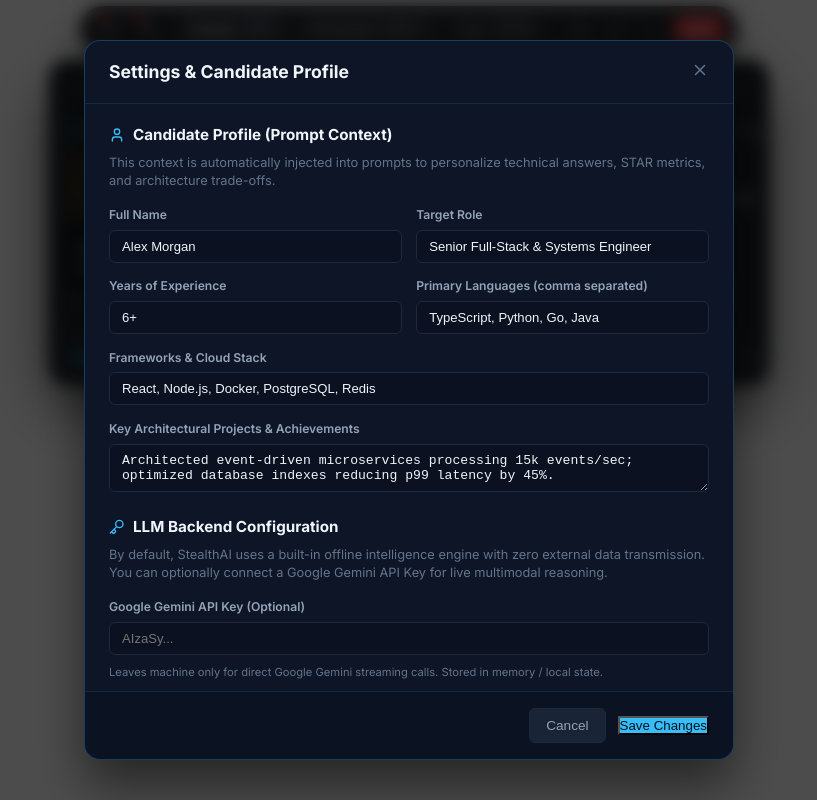
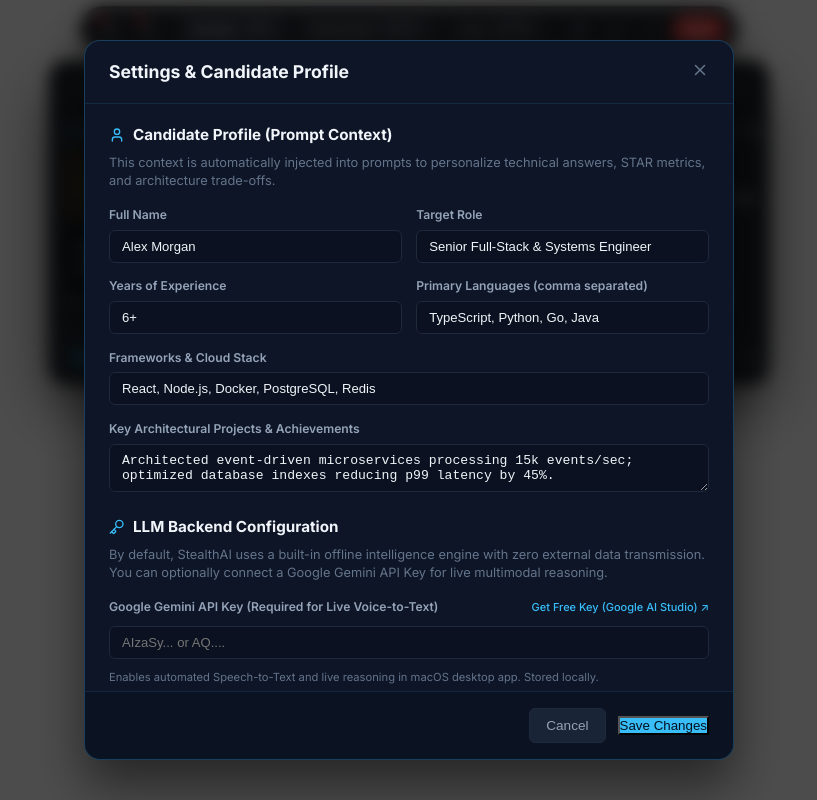
Before and after one commit to swaroop22/stealthAI, a React (Vite) app: page / in a window 1280 px wide. Both pictures are taken after a click on the button "Settings". Shown: the whole page, without its empty margins (231-1048 px from the left). Built offline with nearby package versions, Linux system fonts and the light colour scheme.

Commit message:
fix(speech): support modern gemini-3.6-flash and enable transcription for all valid Gemini API keys

```diff
--- a/src/components/PrateekOverlay.tsx
+++ b/src/components/PrateekOverlay.tsx
@@ -487,7 +487,7 @@ export const PrateekOverlay: React.FC<Props> = ({
                           <span className="live-pulse-dot" />
                           <span className="live-mic-title">{activeSpeaker} Speaking (Live Stream)</span>
                         </div>
-                        {interimText.trim() && (
+                        {interimText.trim() && !interimText.startsWith("🎤") && !interimText.startsWith("⚡") && !interimText.startsWith("⚠️") && (
                           <button
                             className="btn-live-answer-action"
                             onClick={() => onTriggerAnswer(interimText.trim())}
@@ -500,14 +500,16 @@ export const PrateekOverlay: React.FC<Props> = ({
                       </div>
                       <p className="live-speech-content">
                         {interimText.trim()
-                          ? `"${interimText.trim()}"`
+                          ? interimText.startsWith("🎤") || interimText.startsWith("⚡") || interimText.startsWith("⚠️")
+                            ? interimText.trim()
+                            : `"${interimText.trim()}"`
                           : "Listening... speak into your microphone"}
                       </p>
                     </div>
                   )}
 
                   {/* API KEY SETUP BANNER IF NOT CONFIGURED */}
-                  {!apiKey && (
+                  {(!apiKey || apiKey.trim().length < 15) && (
                     <div className="prateek-api-alert">
                       <div className="api-alert-left">
                         <AlertTriangle size={13} className="icon-amber" />
--- a/src/components/SettingsModal.tsx
+++ b/src/components/SettingsModal.tsx
@@ -142,15 +142,47 @@ export const SettingsModal: React.FC<Props> = ({
             </p>
 
             <div className="form-group full-width">
-              <label>Google Gemini API Key (Optional)</label>
+              <div style={{ display: "flex", justifyContent: "space-between", alignItems: "center", marginBottom: "4px" }}>
+                <label style={{ margin: 0 }}>Google Gemini API Key (Required for Live Voice-to-Text)</label>
+                <a
+                  href="https://aistudio.google.com/app/apikey"
+                  target="_blank"
+                  rel="noreferrer"
+                  style={{ fontSize: "11px", color: "#38bdf8", textDecoration: "none", fontWeight: 500 }}
+                >
+                  Get Free Key (Google AI Studio) ↗
+                </a>
+              </div>
               <input
-                type="password"
-                placeholder="AIzaSy..."
+                type="text"
+                placeholder="AIzaSy... or AQ...."
                 value={localApiKey}
-                onChange={(e) => setLocalApiKey(e.target.value)}
+                onChange={(e) => setLocalApiKey(e.target.value.trim())}
+                style={{
+                  borderColor:
+                    localApiKey && localApiKey.length < 20
+                      ? "#f59e0b"
+                      : localApiKey && localApiKey.length >= 20
+                      ? "#10b981"
+                      : undefined
+                }}
               />
-              <span className="field-hint">
-                Leaves machine only for direct Google Gemini streaming calls. Stored in memory / local state.
+              {localApiKey && localApiKey.length < 20 && (
+                <div style={{ marginTop: "6px", fontSize: "11.5px", color: "#f59e0b", display: "flex", alignItems: "center", gap: "6px" }}>
+                  <span>⚠️</span>
+                  <span>
+                    API key is too short ({localApiKey.length} chars). Gemini keys are typically 39+ characters.
+                  </span>
+                </div>
+              )}
+              {localApiKey && localApiKey.length >= 20 && (
+                <div style={{ marginTop: "6px", fontSize: "11.5px", color: "#10b981", display: "flex", alignItems: "center", gap: "6px" }}>
+                  <span>✓</span>
+                  <span>Active Gemini API key detected ({localApiKey.slice(0, 4)}...).</span>
+                </div>
+              )}
+              <span className="field-hint" style={{ marginTop: "4px", display: "block" }}>
+                Enables automated Speech-to-Text and live reasoning in macOS desktop app. Stored locally.
               </span>
             </div>
           </div>
--- a/src/services/aiEngine.ts
+++ b/src/services/aiEngine.ts
@@ -16,6 +16,12 @@ export class AIEngine {
     }
   }
 
+  private static readonly FLASH_MODELS = [
+    "gemini-3.6-flash",
+    "gemini-3-flash-preview",
+    "gemini-flash-latest"
+  ];
+
   public static async generateStreamingResponse(
     prompt: string,
     mode: AssistantMode,
@@ -28,7 +34,7 @@ export class AIEngine {
     this.abortController = new AbortController();
     const signal = this.abortController.signal;
 
-    if (apiKey && apiKey.trim().length > 15 && apiKey.startsWith("AIza")) {
+    if (apiKey && apiKey.trim().length > 15) {
       try {
         await this.streamGeminiAPI(prompt, mode, profile, snippet, apiKey.trim(), callbacks, signal);
         return;
@@ -42,7 +48,7 @@ export class AIEngine {
   }
 
   public static async transcribeAudio(blob: Blob, apiKey: string): Promise<string> {
-    if (!apiKey || !apiKey.startsWith("AIza")) {
+    if (!apiKey || apiKey.trim().length < 15) {
       return "";
     }
     const base64Data = await new Promise<string>((resolve, reject) => {
@@ -57,9 +63,11 @@ export class AIEngine {
     });
 
     const rawMime = blob.type || "audio/webm";
-    const mimeType = rawMime.split(";")[0];
-    const url = "https://generativelanguage.googleapis.com/v1beta/models/gemini-1.5-flash:generateContent?key=" + apiKey.trim();
+    const mimeType = rawMime.split(";")[0] || "audio/webm";
 
+    for (const model of this.FLASH_MODELS) {
+      try {
+        const url = `https://generativelanguage.googleapis.com/v1beta/models/${model}:generateContent?key=${apiKey.trim()}`;
         const response = await fetch(url, {
           method: "POST",
           headers: { "Content-Type": "application/json" },
@@ -87,12 +95,22 @@ export class AIEngine {
         });
 
         if (!response.ok) {
-      throw new Error(`Speech Transcription HTTP ${response.status}`);
+          console.warn(`Model ${model} transcription HTTP error ${response.status}, trying fallback if available...`);
+          continue;
         }
 
         const data = await response.json();
         const candidateText = data.candidates?.[0]?.content?.parts?.[0]?.text;
-    return candidateText ? candidateText.trim() : "";
+        if (!candidateText) return "";
+        const clean = candidateText.trim();
+        if (clean.toLowerCase() === "none" || clean.toLowerCase() === "none.") return "";
+        return clean;
+      } catch (err) {
+        console.warn(`Model ${model} transcription request failed:`, err);
+      }
+    }
+
+    return "";
   }
 
   private static async streamGeminiAPI(
@@ -122,8 +140,11 @@ export class AIEngine {
 
     contents.push({ role: "user", parts: userParts });
 
-    const url = "https://generativelanguage.googleapis.com/v1beta/models/gemini-1.5-flash:streamGenerateContent?alt=sse&key=" + apiKey;
-
+    let lastError: Error | null = null;
+    for (const model of this.FLASH_MODELS) {
+      if (signal.aborted) return;
+      try {
+        const url = `https://generativelanguage.googleapis.com/v1beta/models/${model}:streamGenerateContent?alt=sse&key=${apiKey}`;
         const response = await fetch(url, {
           method: "POST",
           headers: { "Content-Type": "application/json" },
@@ -139,7 +160,8 @@ export class AIEngine {
         });
 
         if (!response.ok) {
-      throw new Error("Gemini API HTTP " + response.status);
+          lastError = new Error(`Gemini API ${model} HTTP ${response.status}`);
+          continue;
         }
 
         const reader = response.body?.getReader();
@@ -174,6 +196,14 @@ export class AIEngine {
         }
 
         callbacks.onComplete(accumulated);
+        return;
+      } catch (err: any) {
+        if (signal.aborted) return;
+        lastError = err;
+      }
+    }
+
+    if (lastError) throw lastError;
   }
 
   private static async streamLocalEngine(
--- a/src/services/speechService.ts
+++ b/src/services/speechService.ts
@@ -245,8 +245,8 @@ export class SpeechService {
 
       const level = this.getAudioLevel();
 
-      // Threshold: speech detected
-      if (level > 0.07) {
+      // Threshold: speech detected (responsive threshold)
+      if (level > 0.05) {
         this.silenceCounter = 0;
         this.speechDurationCounter++;
 
@@ -260,8 +260,8 @@ export class SpeechService {
       } else if (this.isRecordingAudio) {
         this.silenceCounter++;
 
-        // After ~1.2 seconds of silence (12 ticks * 100ms) after speech
-        if (this.silenceCounter >= 12) {
+        // After ~1.0 second of silence (10 ticks * 100ms) after speech
+        if (this.silenceCounter >= 10) {
           const durationTicks = this.speechDurationCounter;
           this.stopAudioChunk(durationTicks);
         }
@@ -311,10 +311,11 @@ export class SpeechService {
       const audioBlob = new Blob(this.recordedChunks, { type: mimeType });
       this.recordedChunks = [];
 
-      // Only process if speech was sustained (> 0.6 seconds)
-      if (durationTicks >= 6 && audioBlob.size > 2048) {
+      // Process if speech was sustained (> 0.4 seconds)
+      if (durationTicks >= 4 && audioBlob.size > 1024) {
         if (this.webSpeechDisabled) {
-          if (this.apiKey && this.apiKey.startsWith("AIza")) {
+          const hasApiKey = Boolean(this.apiKey && this.apiKey.trim().length > 15);
+          if (hasApiKey) {
             if (this.storedOnInterim) {
               this.storedOnInterim("⚡ Transcribing audio with Gemini AI...");
             }
@@ -338,19 +339,11 @@ export class SpeechService {
               if (this.storedOnInterim) this.storedOnInterim("");
             }
           } else {
-            if (this.storedOnInterim) this.storedOnInterim("");
-            if (this.storedOnFinal && durationTicks >= 12) {
-              const durationSec = (durationTicks * 0.1).toFixed(1);
-              this.storedOnFinal({
-                id: crypto.randomUUID(),
-                timestamp: new Intl.DateTimeFormat("en-US", {
-                  hour: "2-digit",
-                  minute: "2-digit",
-                  second: "2-digit",
-                }).format(new Date()),
-                speaker: this.activeSpeaker,
-                text: `[Audio Spoken (${durationSec}s) — Add Gemini API Key in Settings for live cloud transcription]`,
-              });
+            if (this.storedOnInterim) {
+              this.storedOnInterim("⚠️ Speech heard! Add your free Gemini API Key in Settings to transcribe.");
+              setTimeout(() => {
+                if (this.storedOnInterim) this.storedOnInterim("");
+              }, 4000);
             }
           }
         }
```
Lines whose indentation alone changed are shown as unchanged.
